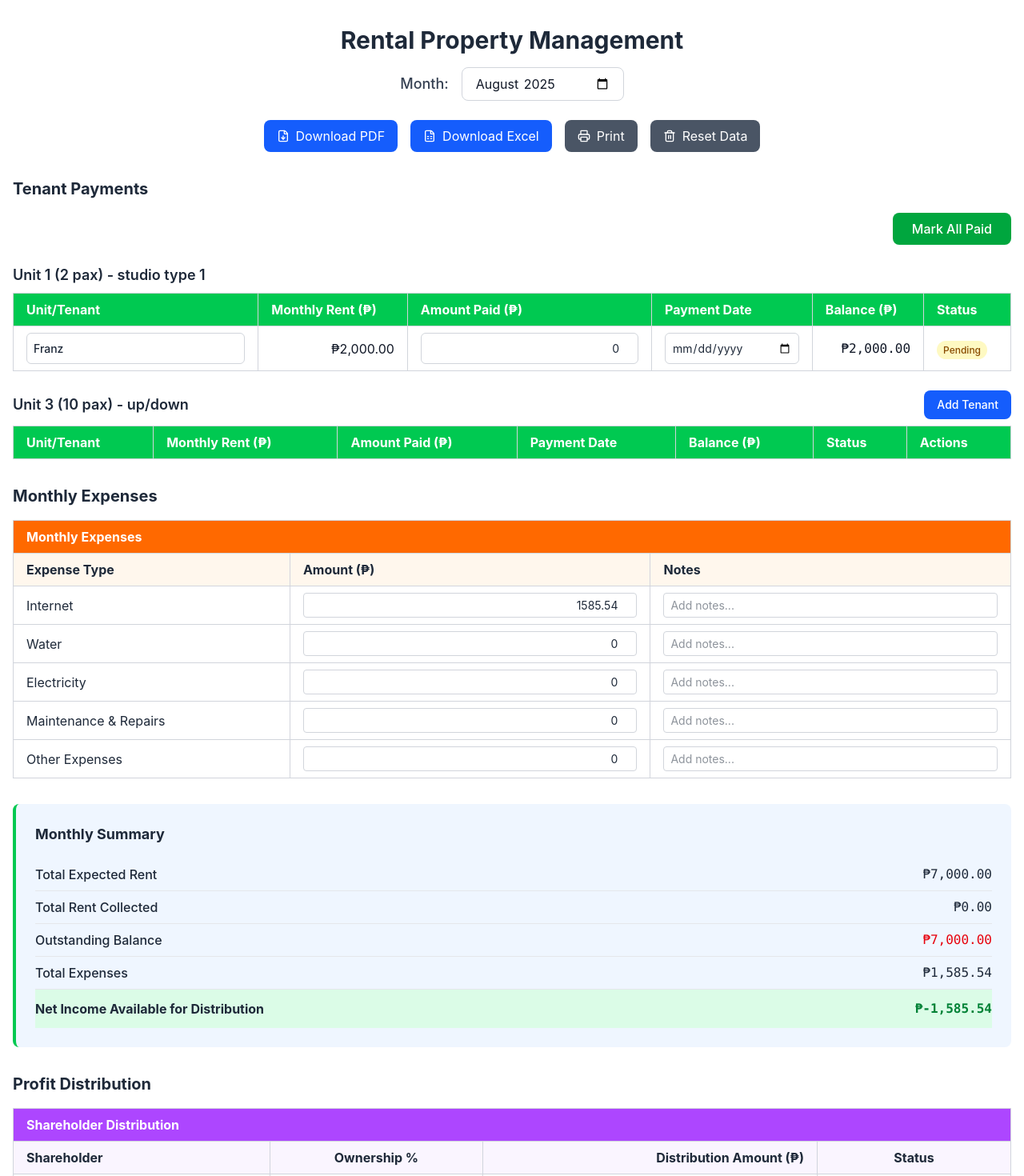
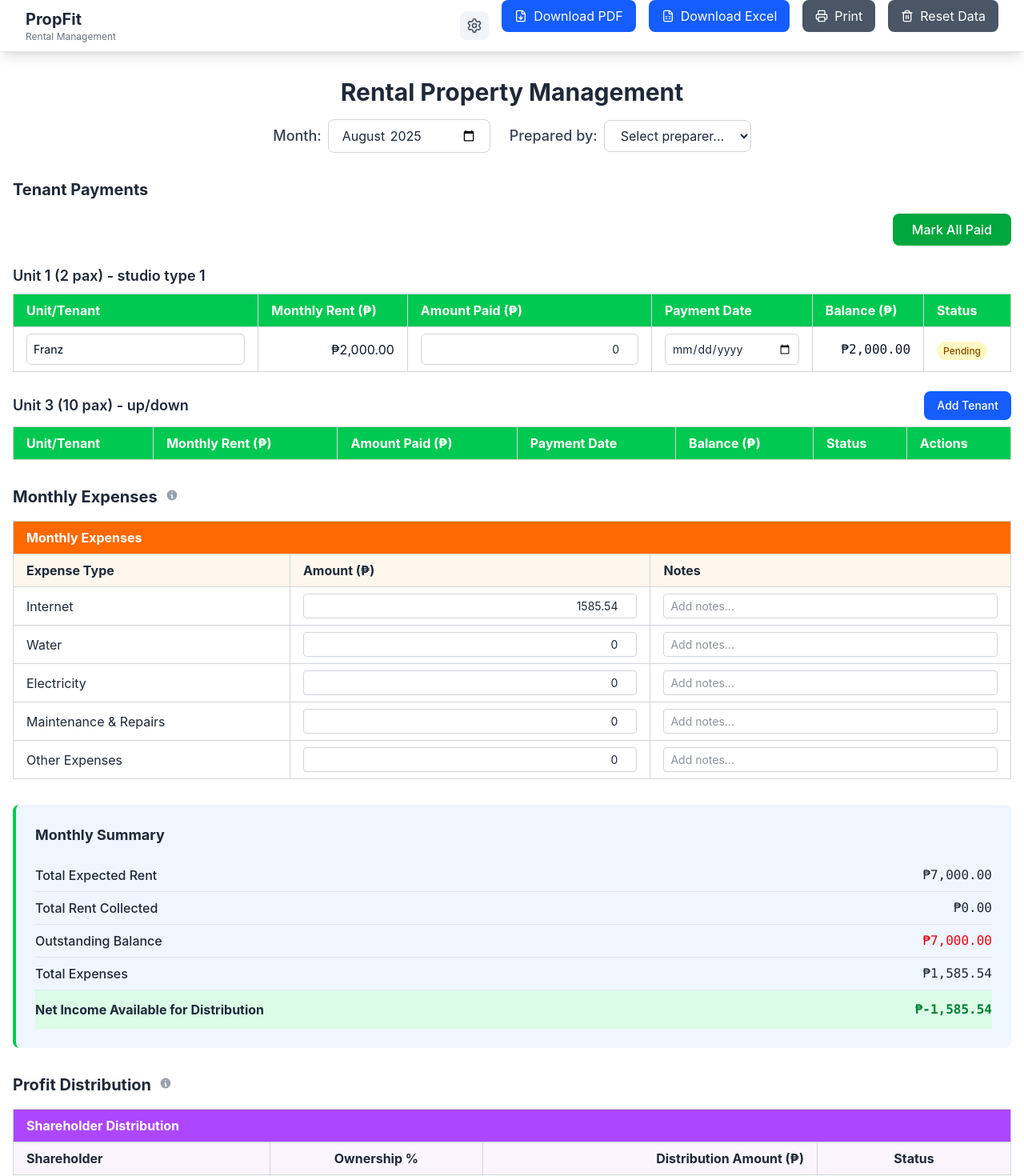
Before and after one commit to zeddrix/propfit-app, a SvelteKit app: page / in a window 1280 px wide. Shown: the top 1470 px of the page at 80% size. Built offline with nearby package versions, Linux system fonts and the light colour scheme.

Commit message:
feat: Refactor layout structure in +layout.svelte and enhance +page.svelte with navigation bar and tooltip components; add tests for page behavior and data persistence

```diff
--- a/src/routes/+layout.svelte
+++ b/src/routes/+layout.svelte
@@ -1,12 +1,18 @@
 <script lang="ts">
 	import favicon from '$lib/assets/favicon.svg';
+	import Footer from '$lib/components/Footer.svelte';
 	import '../app.css';
 
-	let { children } = $props();
+	const { children } = $props();
 </script>
 
 <svelte:head>
 	<link rel="icon" href={favicon} />
 </svelte:head>
 
-{@render children?.()}
+<div class="min-h-screen flex flex-col bg-white text-gray-900">
+	<main class="flex-1 bg-white">
+		{@render children?.()}
+	</main>
+	<Footer />
+</div>
--- a/src/routes/+page.svelte
+++ b/src/routes/+page.svelte
@@ -5,6 +5,7 @@
 		shareholders,
 		currentMonth,
 		monthlyNotes,
+		preparedBy,
 		resetToDefaults
 	} from '$lib/stores/rentalData.js';
 	import { calculateNetIncome, calculateTotalCollected } from '$lib/utils/calculations.js';
@@ -14,7 +15,8 @@
 	import ExpenseTable from '$lib/components/ExpenseTable.svelte';
 	import SummarySection from '$lib/components/SummarySection.svelte';
 	import ShareholderTable from '$lib/components/ShareholderTable.svelte';
-	import ActionButtons from '$lib/components/ActionButtons.svelte';
+	import NavigationBar from '$lib/components/NavigationBar.svelte';
+	import Tooltip from '$lib/components/Tooltip.svelte';
 
 	let currentTenants: Tenant[] = [];
 	let currentExpenses: Expenses = {
@@ -27,6 +29,7 @@
 	let currentShareholders: Shareholder[] = [];
 	let currentMonthValue: string = '';
 	let currentNotes: string = '';
+	let currentPreparedBy: string = '';
 
 	// Subscribe to stores
 	$: currentTenants = $tenants;
@@ -34,6 +37,7 @@
 	$: currentShareholders = $shareholders;
 	$: currentMonthValue = $currentMonth;
 	$: currentNotes = $monthlyNotes;
+	$: currentPreparedBy = $preparedBy;
 
 	// Calculated values
 	$: totalCollected = calculateTotalCollected(currentTenants.map((t) => t.payment));
@@ -61,6 +65,11 @@
 		currentMonth.set(target.value);
 	}
 
+	function handlePreparedByChange(event: Event) {
+		const target = event.target as HTMLSelectElement;
+		preparedBy.set(target.value);
+	}
+
 	function handleNotesChange(event: Event) {
 		const target = event.target as HTMLTextAreaElement;
 		monthlyNotes.set(target.value);
@@ -80,31 +89,51 @@
 	>
 </svelte:head>
 
-<div class="container mx-auto px-4 py-8 max-w-7xl">
+<!-- Navigation Bar -->
+<NavigationBar
+	tenants={currentTenants}
+	expenses={currentExpenses}
+	shareholders={currentShareholders}
+	currentMonth={currentMonthValue}
+	notes={currentNotes}
+	preparedBy={currentPreparedBy}
+	onreset={handleReset}
+/>
+
+<div class="container mx-auto px-4 py-8 max-w-7xl bg-white min-h-screen">
 	<!-- Header -->
 	<div class="text-center mb-8">
 		<h1 class="text-3xl font-bold text-gray-800 mb-4">Rental Property Management</h1>
 
-		<div class="flex items-center justify-center gap-4 mb-6">
+		<div class="flex items-center justify-center gap-6 mb-6">
+			<div class="flex items-center gap-2">
 				<label for="month-selector" class="text-lg font-medium text-gray-700">Month:</label>
 				<input
 					id="month-selector"
 					type="month"
 					value={currentMonthValue}
 					onchange={handleMonthChange}
-				class="px-4 py-2 border border-gray-300 rounded-lg focus:ring-2 focus:ring-blue-500 focus:border-transparent"
+					class="px-4 py-2 border border-gray-300 rounded-lg focus:ring-2 focus:ring-blue-500 focus:border-transparent bg-white text-gray-800"
 				/>
 			</div>
 
-		<!-- Action Buttons -->
-		<ActionButtons
-			tenants={currentTenants}
-			expenses={currentExpenses}
-			shareholders={currentShareholders}
-			currentMonth={currentMonthValue}
-			notes={currentNotes}
-			onreset={handleReset}
-		/>
+			<div class="flex items-center gap-2">
+				<label for="prepared-by-selector" class="text-lg font-medium text-gray-700"
+					>Prepared by:</label
+				>
+				<select
+					id="prepared-by-selector"
+					value={currentPreparedBy}
+					onchange={handlePreparedByChange}
+					class="px-4 py-2 border border-gray-300 rounded-lg focus:ring-2 focus:ring-blue-500 focus:border-transparent bg-white text-gray-800"
+				>
+					<option value="">Select preparer...</option>
+					{#each currentShareholders as shareholder (shareholder.name)}
+						<option value={shareholder.name}>{shareholder.name}</option>
+					{/each}
+				</select>
+			</div>
+		</div>
 	</div>
 
 	<!-- Tenant Payments -->
@@ -115,7 +144,13 @@
 
 	<!-- Expenses -->
 	<div class="mb-8">
-		<h2 class="text-xl font-bold text-gray-800 mb-4">Monthly Expenses</h2>
+		<div class="flex items-center gap-2 mb-4">
+			<h2 class="text-xl font-bold text-gray-800">Monthly Expenses</h2>
+			<Tooltip
+				content="Track monthly property expenses including utilities, maintenance, and other operational costs. These expenses are deducted from total rent collected to calculate net income for distribution."
+				position="right"
+			/>
+		</div>
 		<ExpenseTable expenses={currentExpenses} onupdateExpense={handleExpenseUpdate} />
 	</div>
 
@@ -126,7 +161,13 @@
 
 	<!-- Shareholder Distribution -->
 	<div class="mb-8">
-		<h2 class="text-xl font-bold text-gray-800 mb-4">Profit Distribution</h2>
+		<div class="flex items-center gap-2 mb-4">
+			<h2 class="text-xl font-bold text-gray-800">Profit Distribution</h2>
+			<Tooltip
+				content="Net income distribution among shareholders based on their ownership percentages. Net income = Total rent collected - Total expenses."
+				position="right"
+			/>
+		</div>
 		<ShareholderTable shareholders={currentShareholders} {netIncome} />
 	</div>
 
@@ -138,7 +179,7 @@
 				value={currentNotes}
 				oninput={handleNotesChange}
 				rows="4"
-				class="w-full p-4 border border-gray-300 rounded-lg focus:ring-2 focus:ring-blue-500 focus:border-transparent resize-vertical"
+				class="w-full p-4 border border-gray-300 rounded-lg focus:ring-2 focus:ring-blue-500 focus:border-transparent resize-vertical bg-white text-gray-800"
 				placeholder="Add notes about this month's rental activities, maintenance issues, tenant communications, etc."
 			></textarea>
 		</div>
```
Also changed, not shown: 1 other file (tests, documents, lock files or other folders). Lines whose indentation alone changed are shown as unchanged.
